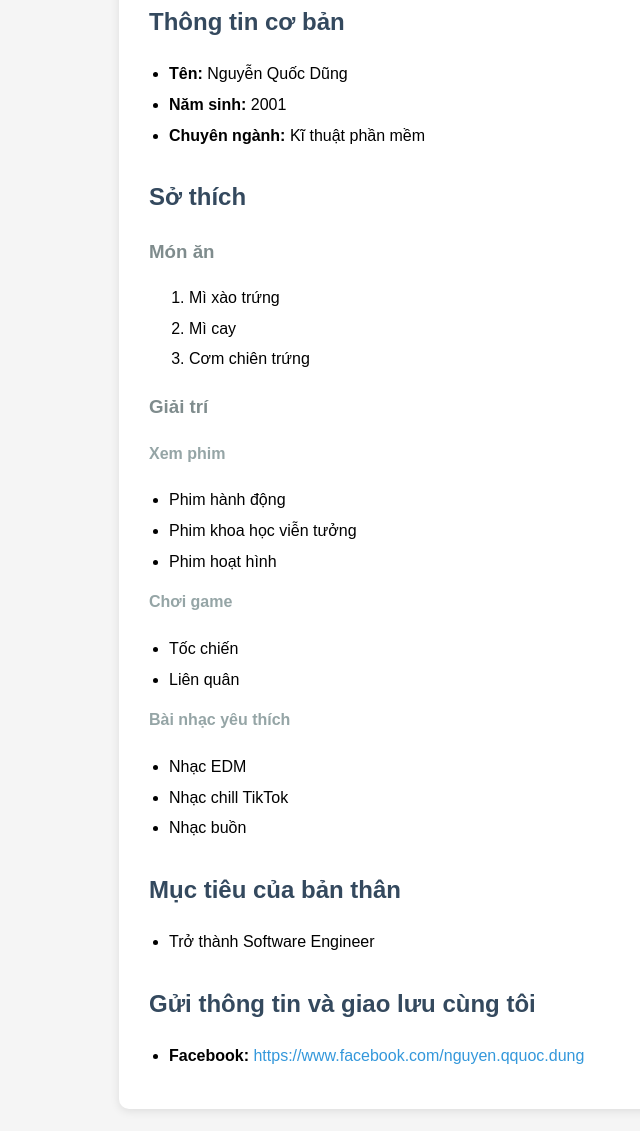
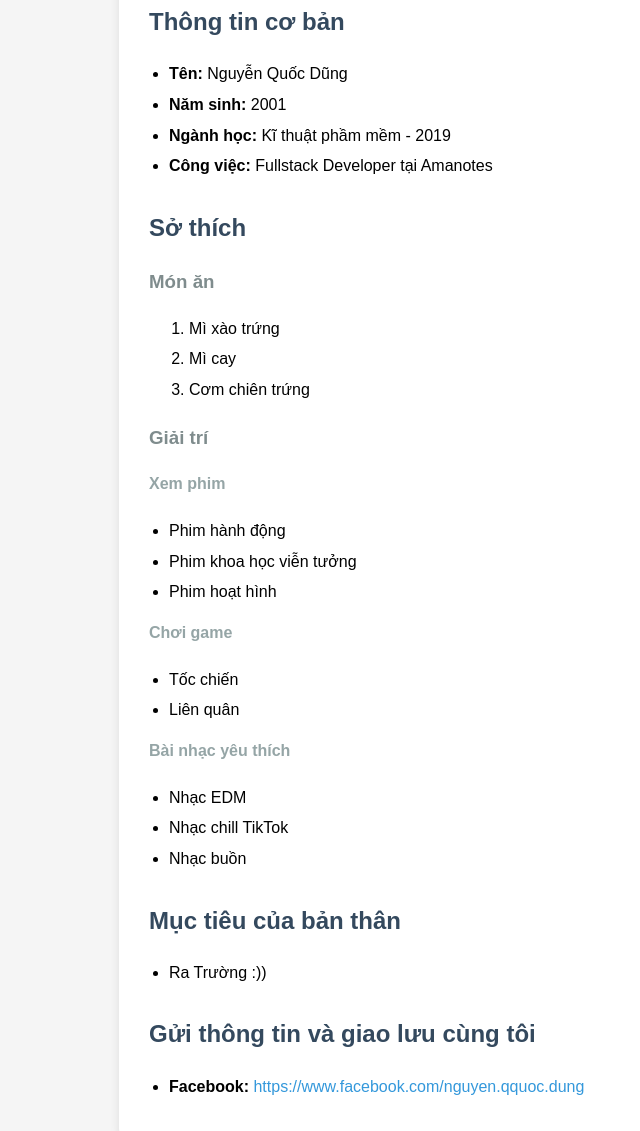
Before and after one commit to NguyenQuocDung31072001/introduce-myself, a plain HTML site: page index.html in a window 1280 px wide. Shown: the part 340-1471 px from the top of the page, without its empty margins (121-761 px from the left). Drawn offline with Linux system fonts and the light colour scheme.

Commit message:
update profile

```diff
--- a/index.html
+++ b/index.html
@@ -72,7 +72,9 @@
             <ul>
                 <li><strong>Tên:</strong> Nguyễn Quốc Dũng</li>
                 <li><strong>Năm sinh:</strong> 2001</li>
-                <li><strong>Chuyên ngành:</strong> Kĩ thuật phần mềm</li>
+                <li><strong>Ngành học:</strong> Kĩ thuật phầm mềm - 2019</li>
+                <li><strong>Công việc:</strong> Fullstack Developer tại
+                    Amanotes</li>
             </ul>
 
             <h2>Sở thích</h2>
@@ -108,7 +110,7 @@
 
             <h2>Mục tiêu của bản thân</h2>
             <ul>
-                <li>Trở thành Software Engineer</li>
+                <li>Ra Trường :))</li>
             </ul>
 
             <h2>Gửi thông tin và giao lưu cùng tôi</h2>
```
